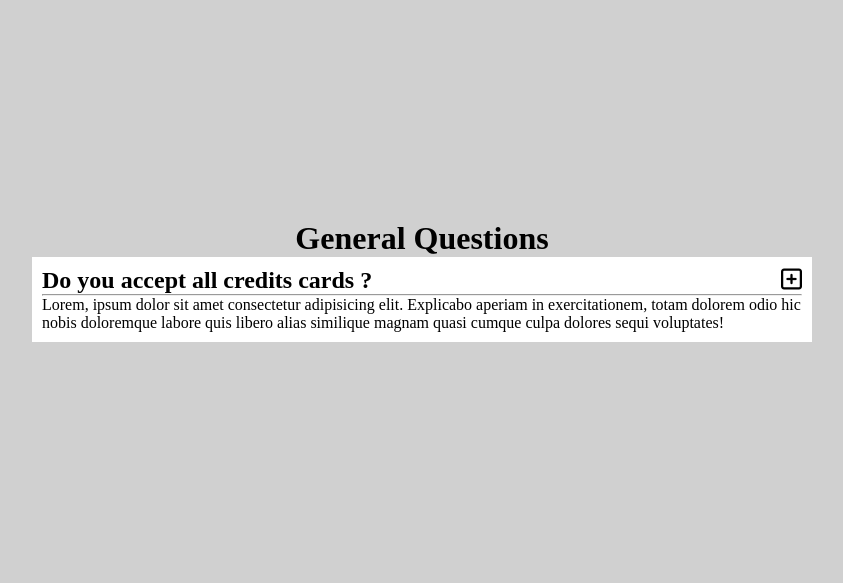
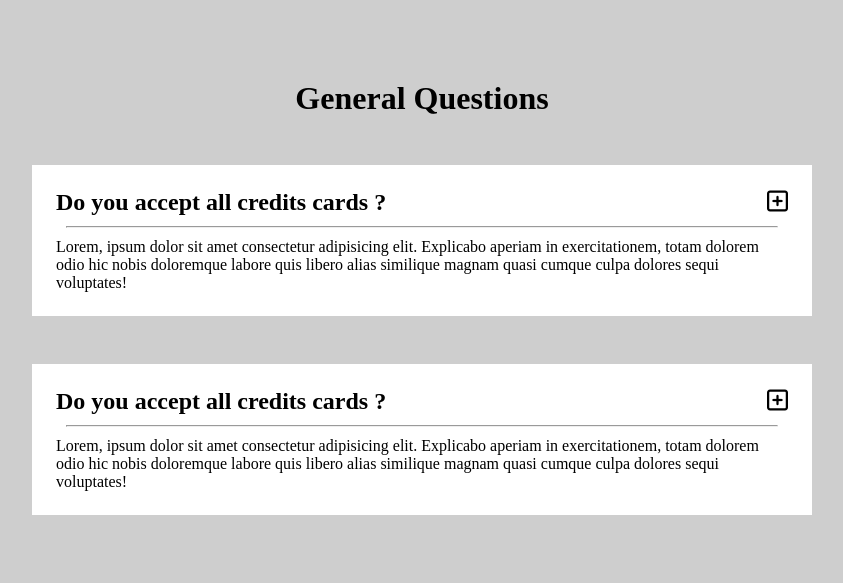
Before and after one commit to chhotuMarandi/Learn-more, a plain HTML site: page index.html in a window 1280 px wide. Shown: the whole page, without its empty margins (218-1061 px from the left). Drawn offline with Linux system fonts and the light colour scheme; a script that the page names is missing.

Commit message:
set hight width of wrapper

```diff
--- a/index.html
+++ b/index.html
@@ -27,6 +27,17 @@
     <p>Lorem, ipsum dolor sit amet consectetur adipisicing elit. Explicabo aperiam in exercitationem, totam dolorem odio hic nobis doloremque labore quis libero alias similique magnam quasi cumque culpa dolores sequi voluptates!</p>
    </div>
   </div>
+  <div class="question-container">
+   <div class="questions">
+    <h2>Do you accept all credits cards ?</h2>
+    <i class="fa-regular fa-square-plus"></i>
+   </div>
+   <hr>
+   <div class="ans">
+    <p>Lorem, ipsum dolor sit amet consectetur adipisicing elit. Explicabo aperiam in exercitationem, totam dolorem odio
+     hic nobis doloremque labore quis libero alias similique magnam quasi cumque culpa dolores sequi voluptates!</p>
+   </div>
+  </div>
  </div>
 </div>
 </body>
--- a/style.css
+++ b/style.css
@@ -11,12 +11,12 @@
  display: flex;
  justify-content: center;
  align-items: center;
- background-color: #d0d0d0;
+ background-color: #cecece;
 }
 
 .wrapper {
  width: 780px;
- height: 360px;
+ height: 80vh;
 }
 
 .heading {
@@ -24,10 +24,16 @@
 }
 
 .question-container {
- padding: 10px;
+ padding: 1.5rem;
  background-color: #fff;
  width: fit-content;
  height: fit-content;
+ margin-top: 3rem;
+ margin-bottom: 1.5rem;
+}
+
+hr {
+ margin: 10px;
 }
 
 .questions {
```
